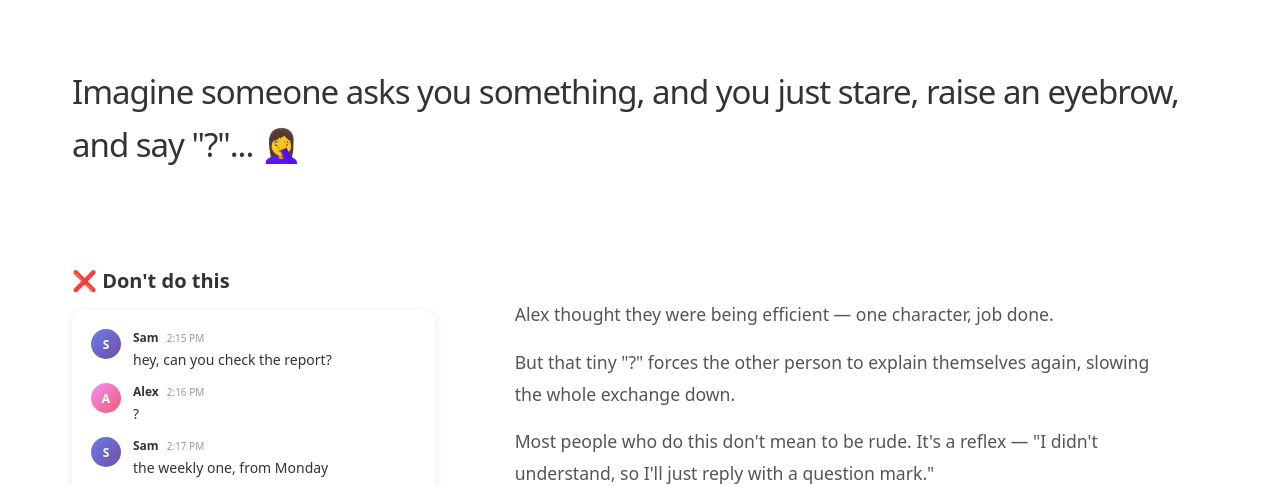
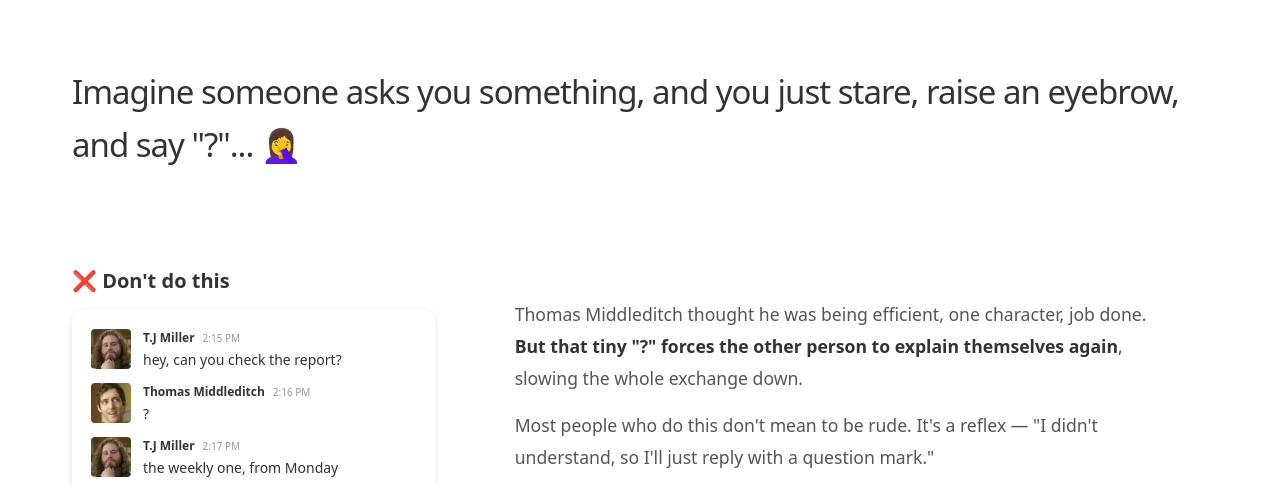
Before and after one commit to EsteveSegura/noquestionmark, a website built with Vite: page index.html in a window 1280 px wide. Shown: the part 278-763 px from the top of the page. Built offline with nearby package versions, Linux system fonts and the light colour scheme; what typeit would draw is missing.

Commit message:
feat: add silicon valley characters in the chat

```diff
--- a/src/components/ChatExampleSection/ChatExample/ChatExample.js
+++ b/src/components/ChatExampleSection/ChatExample/ChatExample.js
@@ -14,11 +14,15 @@ export function ChatExample(section, isPositive = false) {
 
   // Create chat messages
   section.chat.messages.forEach((msg, index) => {
-    const avatar = msg.name.charAt(0)
+    // Map name to image file
+    const avatarImage = msg.name === 'T.J Miller'
+      ? '/img/T_J_Miller.png'
+      : '/img/Thomas_Middleditch.png'
+
     chatContainer.appendChild(ChatMessage({
       name: msg.name,
       text: msg.text,
-      avatar: avatar,
+      avatar: avatarImage,
       time: msg.time
     }))
   })
--- a/src/components/ChatExampleSection/ChatExample/ChatMessage.css
+++ b/src/components/ChatExampleSection/ChatExample/ChatMessage.css
@@ -6,21 +6,20 @@
 }
 
 .chat-message__avatar {
-  width: 30px;
-  height: 30px;
-  border-radius: 50%;
-  background: linear-gradient(135deg, #667eea 0%, #764ba2 100%);
+  width: 40px;
+  height: 40px;
+  border-radius: 10%;
   display: flex;
   align-items: center;
   justify-content: center;
-  color: white;
-  font-weight: bold;
-  font-size: 12px;
   flex-shrink: 0;
+  overflow: hidden;
 }
 
-.chat-message:nth-child(even) .chat-message__avatar {
-  background: linear-gradient(135deg, #f093fb 0%, #f5576c 100%);
+.chat-message__avatar img {
+  width: 100%;
+  height: 100%;
+  object-fit: cover;
 }
 
 .chat-message__content {
--- a/src/components/ChatExampleSection/ChatExample/ChatMessage.js
+++ b/src/components/ChatExampleSection/ChatExample/ChatMessage.js
@@ -5,7 +5,9 @@ export function ChatMessage({ name, text, avatar, time }) {
   message.className = 'chat-message'
 
   message.innerHTML = `
-    <div class="chat-message__avatar">${avatar}</div>
+    <div class="chat-message__avatar">
+      <img src="${avatar}" alt="${name}" />
+    </div>
     <div class="chat-message__content">
       <div class="chat-message__header">
         <span class="chat-message__name">${name}</span>
--- a/src/translations.js
+++ b/src/translations.js
@@ -11,16 +11,14 @@ export const translations = {
       title: '❌ Don\'t do this',
       chat: {
         messages: [
-          { name: 'Sam', text: 'hey, can you check the report?', time: '2:15 PM' },
-          { name: 'Alex', text: '?', time: '2:16 PM' },
-          { name: 'Sam', text: 'the weekly one, from Monday', time: '2:17 PM' },
-          { name: 'Alex', text: 'ah right — yep, on it', time: '2:18 PM' }
+          { name: 'T.J Miller', text: 'hey, can you check the report?', time: '2:15 PM' },
+          { name: 'Thomas Middleditch', text: '?', time: '2:16 PM' },
+          { name: 'T.J Miller', text: 'the weekly one, from Monday', time: '2:17 PM' },
+          { name: 'Thomas Middleditch', text: 'ah right — yep, on it', time: '2:18 PM' }
         ]
       },
       explanation: {
-        text: `<p>Alex thought they were being efficient — one character, job done.</p>
-
-<p>But that tiny "?" forces the other person to explain themselves again, slowing the whole exchange down.</p>
+        text: `<p>Thomas Middleditch thought he was being efficient, one character, job done.<strong> But that tiny "?" forces the other person to explain themselves again</strong>, slowing the whole exchange down.</p>
 
 <p>Most people who do this don't mean to be rude. It's a reflex — "I didn't understand, so I'll just reply with a question mark."</p>
 
@@ -40,10 +38,10 @@ export const translations = {
       title: '✅ Instead, try this',
       chat: {
         messages: [
-          { name: 'Sam', text: 'hey, can you check the report?', time: '2:15 PM' },
-          { name: 'Alex', text: 'which one? weekly or the Monday update?', time: '2:16 PM' },
-          { name: 'Sam', text: 'weekly one :)', time: '2:16 PM' },
-          { name: 'Alex', text: 'got it — checking now', time: '2:17 PM' }
+          { name: 'T.J Miller', text: 'hey, can you check the report?', time: '2:15 PM' },
+          { name: 'Thomas Middleditch', text: 'which one? weekly or the Monday update?', time: '2:16 PM' },
+          { name: 'T.J Miller', text: 'weekly one :)', time: '2:16 PM' },
+          { name: 'Thomas Middleditch', text: 'got it — checking now', time: '2:17 PM' }
         ]
       },
       explanation: {
@@ -75,14 +73,14 @@ export const translations = {
       title: '❌ No hagas esto',
       chat: {
         messages: [
-          { name: 'Sam', text: 'oye, ¿puedes revisar el reporte?', time: '2:15 PM' },
-          { name: 'Alex', text: '?', time: '2:16 PM' },
-          { name: 'Sam', text: 'el semanal, del lunes', time: '2:17 PM' },
-          { name: 'Alex', text: 'ah claro — ya lo veo', time: '2:18 PM' }
+          { name: 'T.J Miller', text: 'oye, ¿puedes revisar el reporte?', time: '2:15 PM' },
+          { name: 'Thomas Middleditch', text: '?', time: '2:16 PM' },
+          { name: 'T.J Miller', text: 'el semanal, del lunes', time: '2:17 PM' },
+          { name: 'Thomas Middleditch', text: 'ah claro — ya lo veo', time: '2:18 PM' }
         ]
       },
       explanation: {
-        text: `<p>Alex pensó que estaba siendo eficiente — un carácter, trabajo hecho.</p>
+        text: `<p>Thomas Middleditch pensó que estaba siendo eficiente — un carácter, trabajo hecho.</p>
 
 <p>Pero ese pequeño "?" obliga a la otra persona a explicarse de nuevo, haciendo más lento todo el intercambio.</p>
 
@@ -104,10 +102,10 @@ export const translations = {
       title: '✅ En su lugar, intenta esto',
       chat: {
         messages: [
-          { name: 'Sam', text: 'oye, ¿puedes revisar el reporte?', time: '2:15 PM' },
-          { name: 'Alex', text: '¿cuál? ¿el semanal o la actualización del lunes?', time: '2:16 PM' },
-          { name: 'Sam', text: 'el semanal :)', time: '2:16 PM' },
-          { name: 'Alex', text: 'entendido — revisándolo ahora', time: '2:17 PM' }
+          { name: 'T.J Miller', text: 'oye, ¿puedes revisar el reporte?', time: '2:15 PM' },
+          { name: 'Thomas Middleditch', text: '¿cuál? ¿el semanal o la actualización del lunes?', time: '2:16 PM' },
+          { name: 'T.J Miller', text: 'el semanal :)', time: '2:16 PM' },
+          { name: 'Thomas Middleditch', text: 'entendido — revisándolo ahora', time: '2:17 PM' }
         ]
       },
       explanation: {
```
Also changed, not shown: public/img/T_J_Miller.png (added), public/img/Thomas_Middleditch.png (added).
